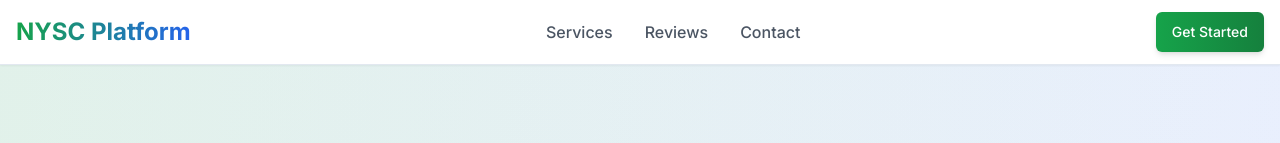
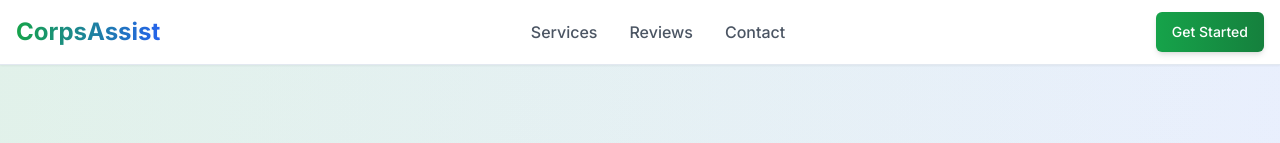
Before and after one commit to MiesieduoCodes/corseassist, a Next.js app: page / in a window 1280 px wide. Shown: the top 143 px of the page. Built offline with nearby package versions, Linux system fonts and the light colour scheme; no server answers.

Commit message:
Update navbar.tsx

```diff
--- a/components/navbar.tsx
+++ b/components/navbar.tsx
@@ -16,7 +16,7 @@ export function Navbar() {
             href="/"
             className="text-2xl font-bold bg-gradient-to-r from-green-600 to-blue-600 bg-clip-text text-transparent"
           >
-            NYSC Platform
+            CorpsAssist
           </Link>
 
           {/* Desktop Navigation */}
@@ -60,14 +60,6 @@ export function Navbar() {
               <Link href="/#contact" className="text-gray-600 hover:text-green-600 transition-colors font-medium">
                 Contact
               </Link>
-              <div className="pt-4 border-t">
-                <Button
-                  asChild
-                  className="bg-gradient-to-r from-green-600 to-green-700 hover:from-green-700 hover:to-green-800 text-white w-full"
-                >
-                  <Link href="/#services">Get Started</Link>
-                </Button>
-              </div>
             </div>
           </div>
         )}
```
